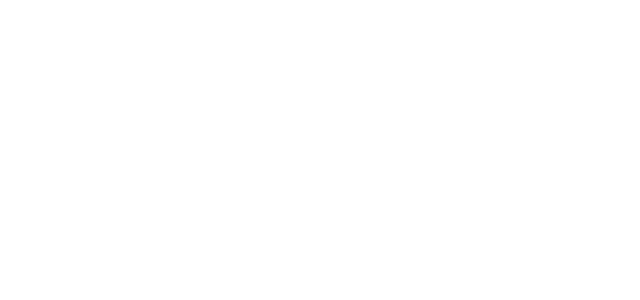
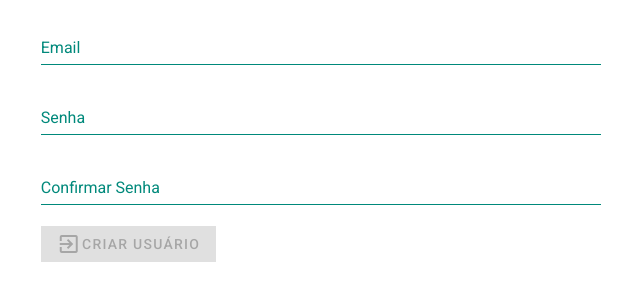
Before and after one commit to mmetta/test-pwa, a Vue app: page /signup in a window 1280 px wide. Shown: the top 300 px of the page, without its empty margins (319-959 px from the left). Built offline with nearby package versions, Linux system fonts and the light colour scheme; no server answers.

Commit message:
Verificação de email com bug (Confirm.vue)

```diff
--- /dev/null
+++ b/src/components/User/Confirm.vue
@@ -0,0 +1,86 @@
+<template>
+  <v-container>
+    <v-layout row v-if="error">
+      <v-flex xs12 sm6 offset-sm3>
+        <app-alert @dismissed="onDismissed" :text="error"></app-alert>
+      </v-flex>
+    </v-layout>
+    <v-layout row>
+      <v-flex xs12 md6 offset-md3 class="teal lighten-3 pa-4">
+        <v-icon class="mr-4" dark large>mdi-email-outline</v-icon>
+        <strong class="white--text">CONFIRMAÇÃO DE E-MAIL</strong>
+      </v-flex>
+    </v-layout>
+    <v-layout row>
+      <v-flex xs12 md6 offset-md3 class="pa-4">
+        <h5 class="my-4">
+          Um link de verificação foi encaminhado para seu e-mail. Clique nele para liberar seu acesso ao App.
+        </h5>
+        <h5 class="my-4">
+          Assim que o e-mail for confirmado passaremos para a próxima etapa.
+        </h5>
+      </v-flex>
+    </v-layout>
+    <v-layout row>
+      <v-flex xs12 md6 offset-md3 class="secondary pa-4 d-flex justify-center align-center">
+        <v-btn
+          color="success white--text"
+          height="40px"
+          :disabled="disabled"
+          @click="disabled = true; verificarEmail()"
+          tile
+        >
+        <v-icon>mdi-send</v-icon>
+        enviar novo email
+        </v-btn>
+        <v-spacer></v-spacer>
+        <v-btn
+          color="red white--text"
+          width="100px"
+          height="40px"
+          @click="signOut"
+          tile
+        >
+        <v-icon>mdi-account-off</v-icon>
+        Sair
+        </v-btn>
+      </v-flex>
+    </v-layout>
+  </v-container>
+</template>
+
+<script>
+export default {
+  data () {
+    return {
+      disabled: false
+    }
+  },
+  computed: {
+    error () {
+      return this.$store.getters.error
+    },
+    user () {
+      return this.$store.getters.user
+    }
+  },
+  watch: {
+    user (user) {
+      if (!user) {
+        this.$router.push('/login')
+      }
+    }
+  },
+  methods: {
+    verificarEmail () {
+      this.$store.dispatch('checarEmail')
+    },
+    signOut () {
+      this.$store.dispatch('signOut')
+    },
+    onDismissed () {
+      this.$store.dispatch('clearError')
+    }
+  }
+}
+</script>
--- /dev/null
+++ b/src/components/User/Signup.vue
@@ -0,0 +1,129 @@
+<template>
+  <v-container>
+    <v-layout row v-if="error">
+      <v-flex xs12 sm6 offset-sm3>
+        <app-alert @dismissed="onDismissed" :text="error"></app-alert>
+      </v-flex>
+    </v-layout>
+    <v-layout row>
+      <v-flex xs12 sm6 offset-sm3>
+        <v-card-text>
+          <v-container>
+            <v-form @submit.prevent="onSignUp">
+              <v-layout row>
+                <v-flex xs12>
+                  <v-text-field
+                    success
+                    name="email"
+                    label="Email"
+                    id="email"
+                    v-model="email"
+                    type="email"
+                    required
+                  ></v-text-field>
+                </v-flex>
+              </v-layout>
+              <v-layout row>
+                <v-flex xs12>
+                  <v-text-field
+                    success
+                    name="password"
+                    label="Senha"
+                    id="password"
+                    v-model="password"
+                    type="password"
+                    required
+                  ></v-text-field>
+                </v-flex>
+              </v-layout>
+              <v-layout row>
+                <v-flex xs12>
+                  <v-text-field
+                    success
+                    name="confirPassword"
+                    label="Confirmar Senha"
+                    id="confirPassword"
+                    v-model="confirmPassword"
+                    :hint="comparePasswords"
+                    type="password"
+                  ></v-text-field>
+                </v-flex>
+              </v-layout>
+              <v-layout row>
+                <v-flex xs12>
+                  <v-btn
+                    v-if="formIsValid"
+                    tile
+                    color="success"
+                    type="submit"
+                    :disabled="loading"
+                    :loading="loading"
+                  >
+                      <v-icon>mdi-login-variant</v-icon>
+                      Criar usuário
+                  </v-btn>
+                  <v-btn
+                    v-else
+                    tile
+                    color="success"
+                    :disabled="true"
+                  >
+                      <v-icon>mdi-login-variant</v-icon>
+                      Criar usuário
+                  </v-btn>
+                </v-flex>
+              </v-layout>
+            </v-form>
+          </v-container>
+        </v-card-text>
+      </v-flex>
+    </v-layout>
+  </v-container>
+</template>
+
+<script>
+export default {
+  data () {
+    return {
+      email: '',
+      password: '',
+      confirmPassword: ''
+    }
+  },
+  computed: {
+    formIsValid () {
+      return this.email.length > 3 &&
+      this.password.length >= 6 &&
+      !this.comparePasswords
+    },
+    loading () {
+      return this.$store.getters.loading
+    },
+    comparePasswords () {
+      return this.password !== this.confirmPassword ? 'As senhas estão diferentes' : ''
+    },
+    user () {
+      return this.$store.getters.user
+    },
+    error () {
+      return this.$store.getters.error
+    }
+  },
+  watch: {
+    user (value) {
+      if (value !== null && value !== undefined) {
+        this.$store.dispatch('checarEmail')
+        this.$router.push('/confirm')
+      }
+    }
+  },
+  methods: {
+    onSignUp () {
+      this.$store.dispatch('signUserUp', { email: this.email, password: this.password })
+    },
+    onDismissed () {
+      this.$store.dispatch('clearError')
+    }
+  }
+}
+</script>
--- a/src/router/index.js
+++ b/src/router/index.js
@@ -2,6 +2,8 @@ import Vue from 'vue'
 import VueRouter from 'vue-router'
 import AuthGuard from './auth-guard'
 import SignIn from '../components/User/Signin.vue'
+import SignUp from '../components/User/Signup.vue'
+import Confirm from '../components/User/Confirm.vue'
 import Home from '../views/Home.vue'
 import Insumo from '../views/insumo/Insumos.vue'
 import SaveInsumo from '../views/insumo/SaveInsumo.vue'
@@ -29,6 +31,16 @@ const routes = [
     path: '/login',
     name: 'Login',
     component: SignIn
+  },
+  {
+    path: '/signup',
+    name: 'SignUp',
+    component: SignUp
+  },
+  {
+    path: '/confirm',
+    name: 'Confirm',
+    component: Confirm
   },
   {
     path: '/insumo',
--- a/src/store/modules/modLogin.js
+++ b/src/store/modules/modLogin.js
@@ -122,10 +122,11 @@ const actions = {
   checarEmail ({ commit }) {
     commit('clearError')
     commit('setLoading', true)
-    let message = 'Email de confirmação enviado'
+    const user = firebase.auth().currentUser
+    let message = 'Email de confirmação enviado para ' + user.email
     let color = 'success'
-    const user = firebase.auth().currentUser
     user.sendEmailVerification().then(() => {
+      console.log(message)
     }).catch((error) => {
       console.log(error)
       message = 'Email de confirmação falhou'
--- a/src/views/Home.vue
+++ b/src/views/Home.vue
@@ -48,6 +48,13 @@ export default {
       winStandalone: window.matchMedia('(display-mode: standalone)').matches
     }
   },
+  created () {
+    if (this.user) {
+      if (!this.user.emailVerified) {
+        this.$router.push('/confirm')
+      }
+    }
+  },
   methods: {
     isIos (userAgent) {
       const ios = /iphone|ipad|macintosh/g.test(userAgent)
```
